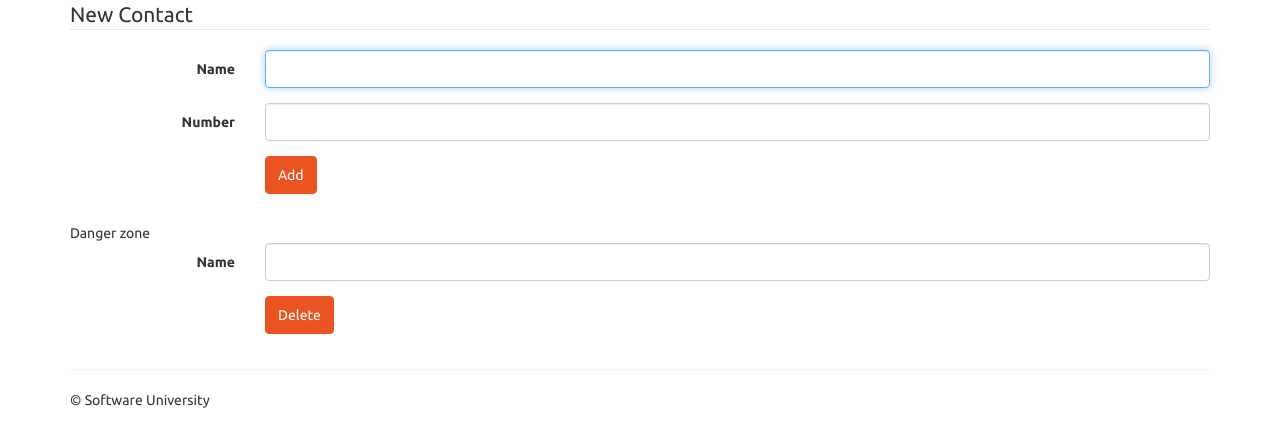
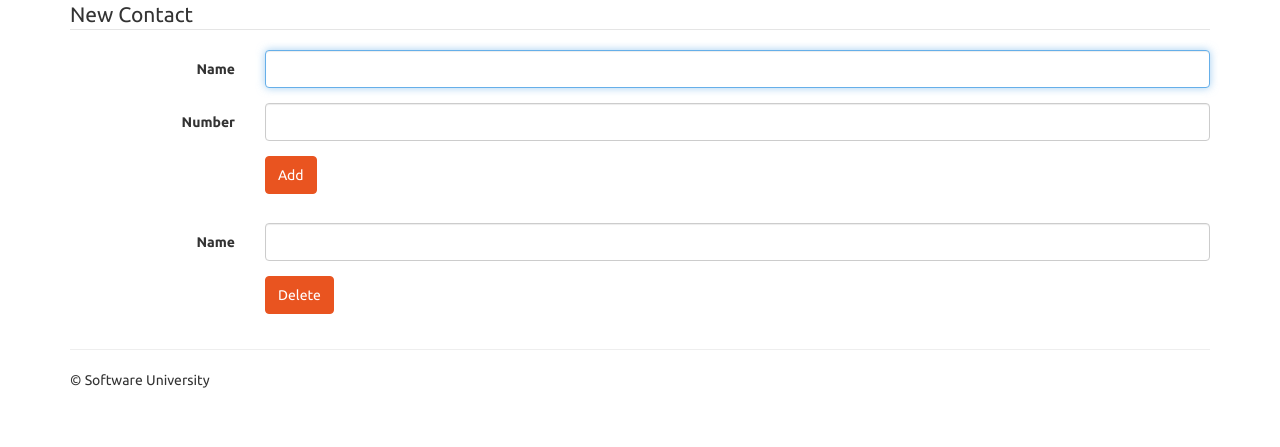
Before and after one commit to Sentinelmir/phonebook_project, a Django app: page / in a window 1280 px wide. Shown: the part 223-670 px from the top of the page. Run offline with Django 3.2, Linux system fonts and the light colour scheme; data comes from the database, SQL or seed files in the repository; some libraries are stand-ins or nearby versions.

Commit message:
chore: remove danger zone caption

```diff
--- a/djangoproject/phonebook/templates/phonebook/index.html
+++ b/djangoproject/phonebook/templates/phonebook/index.html
@@ -74,9 +74,6 @@
          </form>
           <form class="form-horizontal" action="{% url 'delete-contact' %}" method="POST">
               {% csrf_token %}
-              <div>
-                  Danger zone
-              </div>
               <fieldset>
                   <div class="form-group">
                       <label for="name" class="col-lg-2 control-label">Name</label>
```
